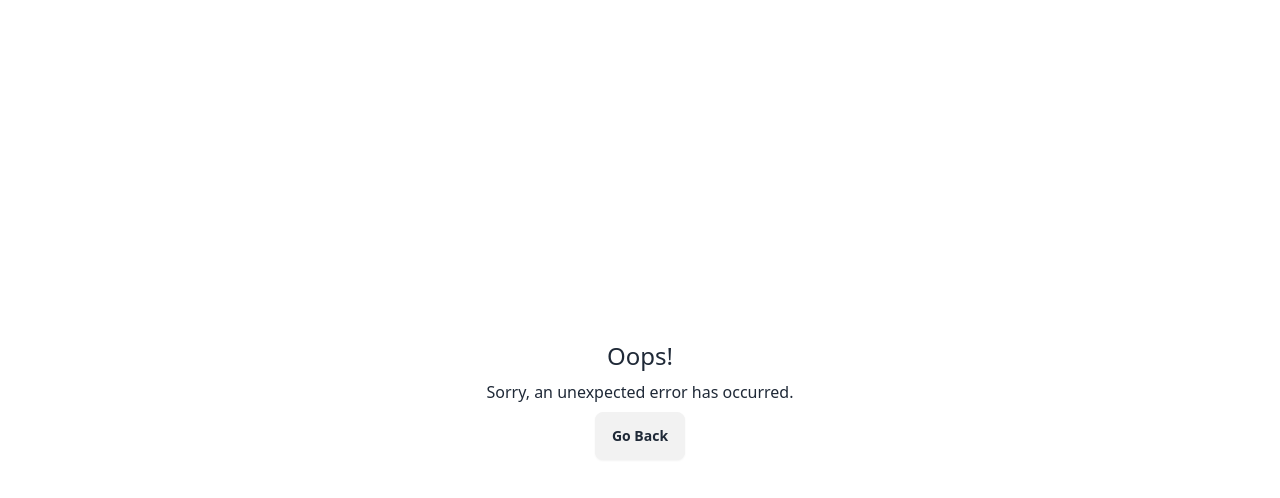
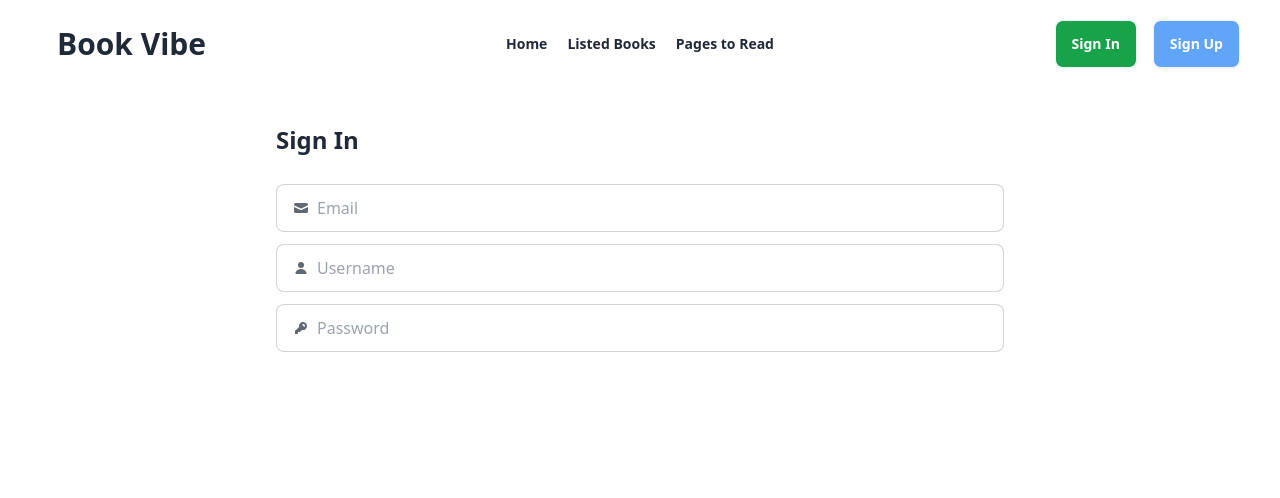
Before and after one commit to Muhammad-sefat/Book-Vibe, a React (Vite) app: page /signin in a window 1280 px wide. Shown: the top 498 px of the page. Built offline with nearby package versions, Linux system fonts and the light colour scheme.

Commit message:
Final commit

```diff
--- a/src/Components/NavBar.jsx
+++ b/src/Components/NavBar.jsx
@@ -58,9 +58,12 @@
               </NavLink>
             </ul>
           </div>
-          <a className="btn btn-ghost text-2xl md:text-3xl font-bold">
-            Book Vibe
-          </a>
+          <NavLink to={"/"}>
+            {" "}
+            <a className="btn btn-ghost text-2xl md:text-3xl font-bold">
+              Book Vibe
+            </a>
+          </NavLink>
         </div>
         <div className="navbar-center hidden lg:flex">
           <ul className="menu menu-horizontal space-x-5 font-semibold">
@@ -97,7 +100,9 @@
           </ul>
         </div>
         <div className="navbar-end space-x-4">
-          <a className="btn bg-green-600 text-white">Sign In</a>
+          <NavLink to={"/signin"}>
+            <a className="btn bg-green-600 text-white">Sign In</a>
+          </NavLink>
           <a className="btn bg-blue-400 text-white">Sign Up</a>
         </div>
       </div>
--- /dev/null
+++ b/src/Components/Pages/SignIn.jsx
@@ -0,0 +1,47 @@
+const SignIn = () => {
+  return (
+    <div className="md:w-[60%] mx-auto p-5 space-y-3">
+      <h2 className="text-2xl font-bold py-4">Sign In</h2>
+      <label className="input input-bordered flex items-center gap-2">
+        <svg
+          xmlns="http://www.w3.org/2000/svg"
+          viewBox="0 0 16 16"
+          fill="currentColor"
+          className="w-4 h-4 opacity-70"
+        >
+          <path d="M2.5 3A1.5 1.5 0 0 0 1 4.5v.793c.026.009.051.02.076.032L7.674 8.51c.206.1.446.1.652 0l6.598-3.185A.755.755 0 0 1 15 5.293V4.5A1.5 1.5 0 0 0 13.5 3h-11Z" />
+          <path d="M15 6.954 8.978 9.86a2.25 2.25 0 0 1-1.956 0L1 6.954V11.5A1.5 1.5 0 0 0 2.5 13h11a1.5 1.5 0 0 0 1.5-1.5V6.954Z" />
+        </svg>
+        <input type="text" className="grow" placeholder="Email" />
+      </label>
+      <label className="input input-bordered flex items-center gap-2">
+        <svg
+          xmlns="http://www.w3.org/2000/svg"
+          viewBox="0 0 16 16"
+          fill="currentColor"
+          className="w-4 h-4 opacity-70"
+        >
+          <path d="M8 8a3 3 0 1 0 0-6 3 3 0 0 0 0 6ZM12.735 14c.618 0 1.093-.561.872-1.139a6.002 6.002 0 0 0-11.215 0c-.22.578.254 1.139.872 1.139h9.47Z" />
+        </svg>
+        <input type="text" className="grow" placeholder="Username" />
+      </label>
+      <label className="input input-bordered flex items-center gap-2">
+        <svg
+          xmlns="http://www.w3.org/2000/svg"
+          viewBox="0 0 16 16"
+          fill="currentColor"
+          className="w-4 h-4 opacity-70"
+        >
+          <path
+            fillRule="evenodd"
+            d="M14 6a4 4 0 0 1-4.899 3.899l-1.955 1.955a.5.5 0 0 1-.353.146H5v1.5a.5.5 0 0 1-.5.5h-2a.5.5 0 0 1-.5-.5v-2.293a.5.5 0 0 1 .146-.353l3.955-3.955A4 4 0 1 1 14 6Zm-4-2a.75.75 0 0 0 0 1.5.5.5 0 0 1 .5.5.75.75 0 0 0 1.5 0 2 2 0 0 0-2-2Z"
+            clipRule="evenodd"
+          />
+        </svg>
+        <input type="password" className="grow" placeholder="Password" />
+      </label>
+    </div>
+  );
+};
+
+export default SignIn;
--- a/src/main.jsx
+++ b/src/main.jsx
@@ -12,6 +12,7 @@
 import ReadBook from "./Components/Pages/ReadBook.jsx";
 import WishlistBook from "./Components/Pages/WishlistBook.jsx";
 import Review from "./Components/Pages/Review.jsx";
+import SignIn from "./Components/Pages/SignIn.jsx";
 
 const router = createBrowserRouter([
   {
@@ -48,6 +49,10 @@
         element: <Review></Review>,
       },
       {
+        path: "/signin",
+        element: <SignIn></SignIn>,
+      },
+      {
         path: "/pagestoread",
         element: <PagesToRead></PagesToRead>,
       },
```
